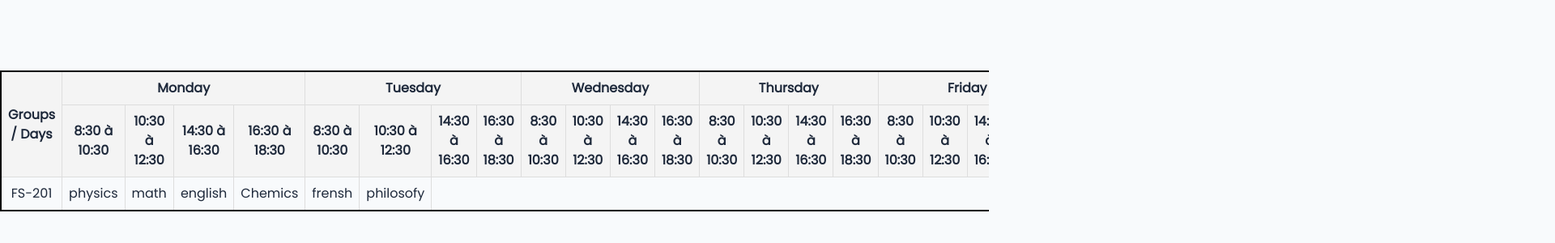
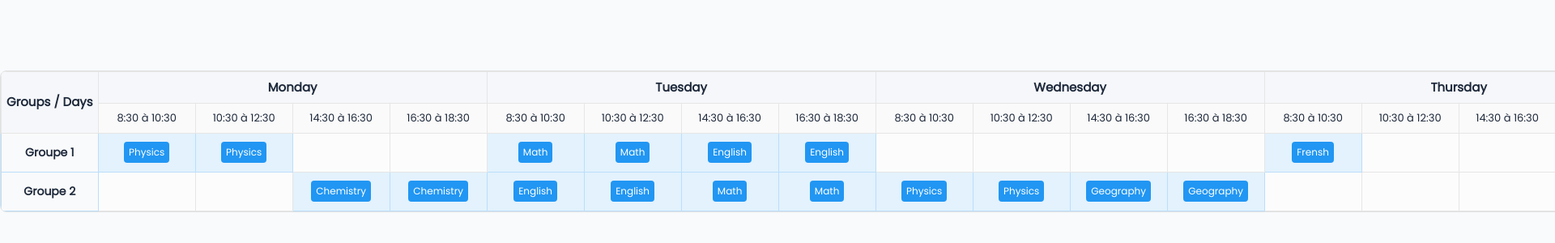
Before and after one commit to oussama-drifi/ClassLint-Client, a React (Vite) app: page / in a window 1280 px wide. Shown: the part 226-526 px from the top of the page at 81% size, 1920 px wide, since content can reach past the window. Built offline with nearby package versions, Linux system fonts and the light colour scheme.

Commit message:
created first mvp

```diff
--- a/src/App.jsx
+++ b/src/App.jsx
@@ -118,8 +118,7 @@ function App() {
 
 
   return (
-    <div className='wrapper'>
-      {/* <h1>hello oussama</h1> */}
+    <div className='table-wrapper'>
       <table className='schedule-table'>
         <thead>
           <tr>
@@ -159,14 +158,65 @@ function App() {
           </tr>
         </thead>
         <tbody>
+          {/* i will render this for each group */}
+          {/* this example if dor 2 groups and there will be more */}
           <tr>
-            <td>FS-201</td>
-            <td>physics</td>
-            <td>math</td>
-            <td>english</td>
-            <td>Chemics</td>
-            <td>frensh</td>
-            <td>philosofy</td>
+            {/* there are four sessions a day */}
+            {/* empty slots indicates no session for that group */}
+            <td>Groupe 1</td>
+            <td><span className="session-chip physics">Physics</span></td>
+            <td><span className="session-chip physics">Physics</span></td>
+            <td></td>
+            <td></td>
+            <td><span className="session-chip physics">Math</span></td>
+            <td><span className="session-chip physics">Math</span></td>
+            <td><span className="session-chip physics">English</span></td>
+            <td><span className="session-chip physics">English</span></td>
+            <td></td>
+            <td></td>
+            <td></td>
+            <td></td>
+            <td><span className="session-chip physics">Frensh</span></td>
+            <td></td>
+            <td></td>
+            <td></td>
+            <td><span className="session-chip physics">Math</span></td>
+            <td><span className="session-chip physics">Math</span></td>
+            <td></td>
+            <td></td>
+            <td><span className="session-chip physics">Geography</span></td>
+            <td><span className="session-chip physics">Geography</span></td>
+            <td><span className="session-chip physics">Physics</span></td>
+            <td><span className="session-chip physics">Physics</span></td>
+          </tr>
+          <tr>
+            {/* there are four sessions a day */}
+            {/* empty slots indicates no session for that group */}
+            <td>Groupe 2</td>
+            <td></td>
+            <td></td>
+            <td><span className="session-chip physics">Chemistry</span></td>
+            <td><span className="session-chip physics">Chemistry</span></td>
+            <td><span className="session-chip physics">English</span></td>
+            <td><span className="session-chip physics">English</span></td>
+            <td><span className="session-chip physics">Math</span></td>
+            <td><span className="session-chip physics">Math</span></td>
+            <td><span className="session-chip physics">Physics</span></td>
+            <td><span className="session-chip physics">Physics</span></td>
+            <td><span className="session-chip physics">Geography</span></td>
+            <td><span className="session-chip physics">Geography</span></td>
+            <td></td>
+            <td></td>
+            <td></td>
+            <td></td>
+            <td><span className="session-chip physics">Frensh</span></td>
+            <td></td>
+            <td><span className="session-chip physics">Math</span></td>
+            <td><span className="session-chip physics">Math</span></td>
+            <td></td>
+            <td></td>
+            <td></td>
+            <td></td>
           </tr>
         </tbody>
       </table>
--- a/src/index.css
+++ b/src/index.css
@@ -10,49 +10,100 @@ body {
   font-family: "poppins";
 }
 
-.wrapper {
+.table-wrapper {
+  width: 100%;
   overflow-x: auto;
-  width: 80%;
+  overflow-y: hidden;
+  border-radius: 8px;
+  border: 1px solid #e0e0e0;
+  background: #fff;
 }
-table {
-  border:  2px solid black;
+
+.schedule-table {
+  width: 100%;
+  min-width: 1400px; /* VERY important for big tables */
   border-collapse: collapse;
+  font-size: 14px;
+}
 
-  & td, th {
-    padding: 10px;
-    border: 2px solid black;
-  }
+.schedule-table th,
+.schedule-table td {
+  border: 1px solid #e6e6e6;
+  padding: 8px 6px;
+  text-align: center;
+  vertical-align: middle;
+  white-space: nowrap;
 }
-/* sticky header (important) */
-/* thead th {
+
+
+.schedule-table thead tr:first-child th {
+  background: #f5f7fa;
+  font-weight: 600;
+  font-size: 15px;
+}
+.schedule-table thead tr:nth-child(2) th {
+  background: #fafafa;
+  font-weight: 500;
+  font-size: 13px;
+}
+.schedule-table thead th {
   position: sticky;
   top: 0;
-  background: #fff;
-  z-index: 2;
-} */
+  z-index: 3;
+}
+
+.schedule-table tbody td:first-child,
+.schedule-table thead th:first-child {
+  position: sticky;
+  left: 0;
+  background: #f9fafb;
+  z-index: 4;
+  font-weight: 600;
+}
+
+.schedule-table td:not(:first-child) {
+  min-width: 120px;
+  height: 48px;
+}
+.schedule-table td:not(:empty) {
+  background: #e3f2fd;
+  border-color: #bbdefb;
+  font-weight: 500;
+}
+.schedule-table td:empty {
+  background: #fcfcfc;
+  cursor: pointer;
+}
+
+.schedule-table td:empty:hover {
+  background: #f0f0f0;
+}
+.schedule-table tbody tr:hover td {
+  background-color: #f7faff;
+}
+.schedule-table td:focus-within {
+  outline: 2px solid #1976d2;
+  outline-offset: -2px;
+}
 
 
 
+@media (max-width: 768px) {
+  .schedule-table {
+    font-size: 12px;
+  }
 
-.schedule-table th,
-.schedule-table td {
-  border: 1px solid #ddd;
-  padding: 8px;
-  text-align: center;
+  .schedule-table th,
+  .schedule-table td {
+    padding: 6px 4px;
+  }
 }
 
-.schedule-table th {
-  background: #f4f4f4;
+.session-chip {
+  display: inline-block;
+  padding: 4px 6px;
+  border-radius: 4px;
+  font-size: 12px;
+  background: #2196f3;
+  color: #fff;
 }
-
-.session {
-  background: #e3f2fd;
-  padding: 6px;
-  border-radius: 4px;
-}
-
-.add-btn {
-  background: none;
-  border: 1px dashed #aaa;
-  cursor: pointer;
-}
```
